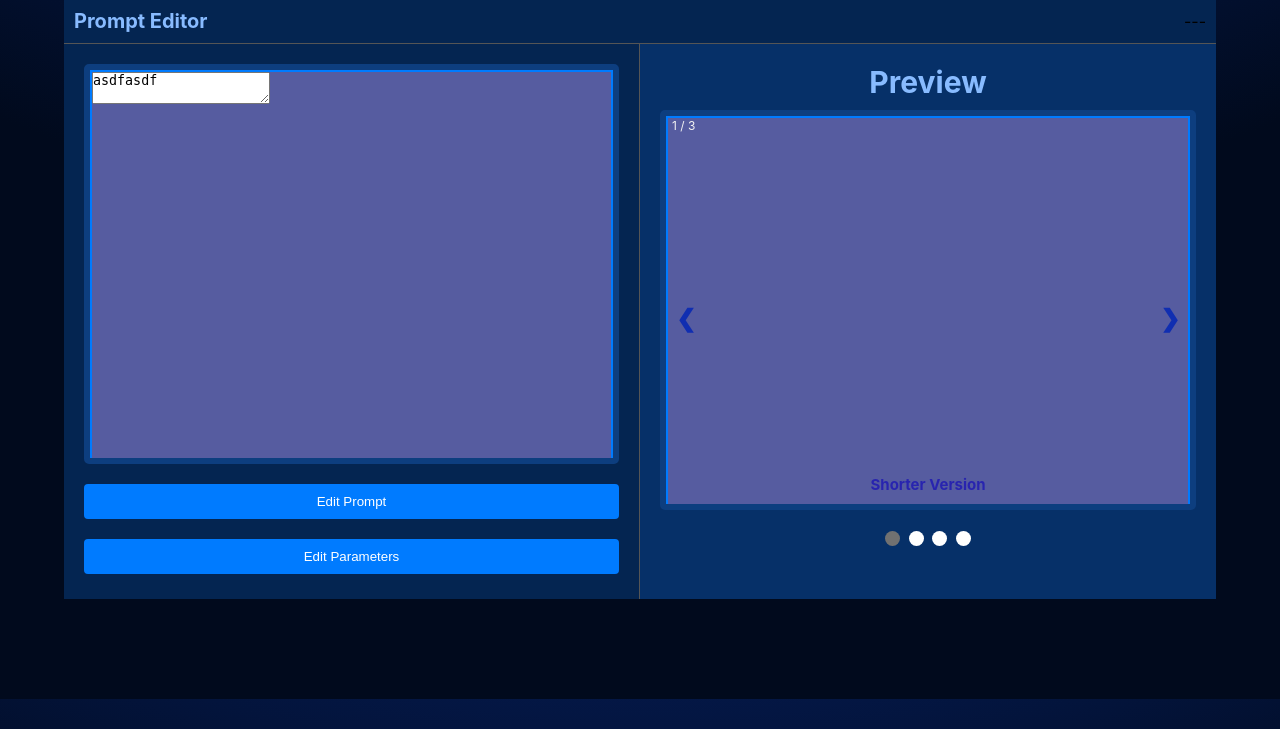
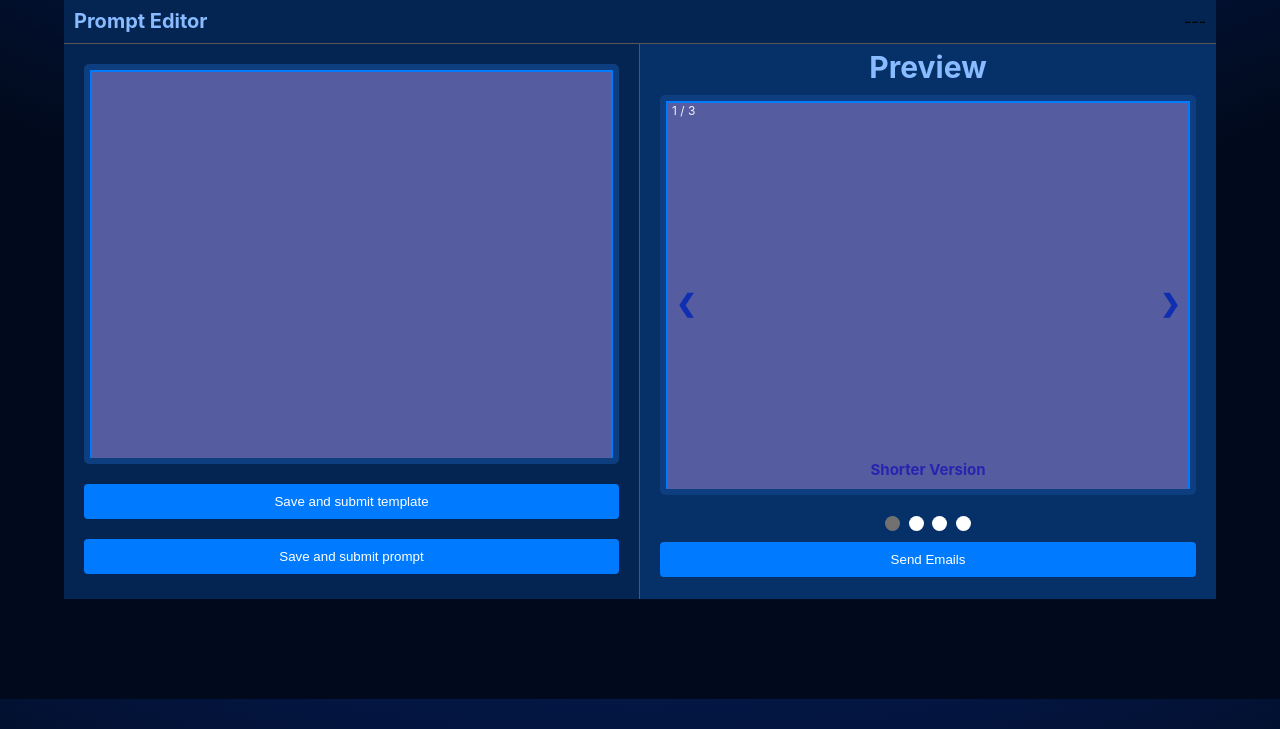
Before and after one commit to madiyarzm/Peppercorn-AI-Back-up, a FastAPI app: page /send-email in a window 1280 px wide. Shown: the part 71-800 px from the top of the page. Run offline with FastAPI, Linux system fonts and the light colour scheme; some libraries are stand-ins or nearby versions.

Commit message:
updated send email

```diff
--- a/templates/send_email.html
+++ b/templates/send_email.html
@@ -274,9 +274,8 @@
       background-color: rgb(86, 92, 160);
     }
     .form-controls {
-      margin-top: 20px;
-      color: white;
-      font-size: 20px;
+
+      font-size: 15px;
     }
 
     .dropdown,
@@ -293,223 +292,6 @@
       border: none;
       border-radius: 4px;
       cursor: pointer;
-    }
-
-    /*==================
-    Base Styles
-===================*/
-
-    * {
-      box-sizing: border-box;
-    }
-
-    body {
-      margin: 0;
-      padding: 0;
-    }
-
-    input[type="radio"] {
-      display: none;
-    }
-
-    .container {
-      background-color: #0056b3;
-      position: relative;
-      height: 80%;
-      width: 525px;
-      padding: 2em;
-    }
-
-    .slide-wrapper {
-      position: relative;
-      margin: 0 auto;
-      padding: 3em;
-      width: 100%;
-      height: 300px;
-      border-radius: 20px;
-      box-shadow: 0px 1px 2px 0px rgb(53, 53, 53);
-      overflow: hidden;
-    }
-
-    /*==================
-    Slides
-===================*/
-
-    #slide-role {
-      background: inherit;
-      position: absolute;
-      top: 0;
-      left: 0;
-      width: 500%;
-      height: 100%;
-      z-index: 100;
-      transition: left 0.5s cubic-bezier(0.455, 0.03, 0.515, 0.955);
-      /* flex */
-      display: flex;
-    }
-
-    .slide {
-      width: 100%;
-      height: 100%;
-      background-size: cover;
-      background-position: center;
-    }
-
-    /* backgrounds */
-    /*
-.slide-1 {
-    background-image: url("https://images.pexels.com/photos/1562/italian-landscape-mountains-nature.jpg?auto=compress&cs=tinysrgb&h=650&w=940");
-}
-
-.slide-2 {
-    background-image: url("https://images.pexels.com/photos/33109/fall-autumn-red-season.jpg?auto=compress&cs=tinysrgb&h=650&w=940");
-}
-
-.slide-3 {
-    background-image: url("https://images.pexels.com/photos/448714/pexels-photo-448714.jpeg?auto=compress&cs=tinysrgb&h=650&w=940");
-}
-
-.slide-4 {
-    background-image: url("https://images.pexels.com/photos/38136/pexels-photo-38136.jpeg?auto=compress&cs=tinysrgb&h=650&w=940");
-} */
-
-    /*===================
-    BUTTONS
-====================*/
-
-    .btn,
-    .btn::after {
-      border-radius: 50%;
-      transition: all 0.5s cubic-bezier(0.785, 0.135, 0.15, 0.86);
-    }
-
-    .btn {
-      border: 1px solid rgba(0, 0, 0, 0.281);
-      background: rgb(255, 255, 255);
-      box-shadow: 0px 2px 2px rgba(56, 56, 56, 0.822);
-      position: absolute;
-      bottom: 12%;
-      width: 30px;
-      height: 30px;
-      cursor: pointer;
-      transform: scale(1.1);
-      z-index: 1000;
-    }
-
-    .btn:nth-of-type(1) {
-      left: 38%;
-    }
-
-    .btn:nth-of-type(2) {
-      left: 45%;
-    }
-
-    .btn:nth-of-type(3) {
-      left: 52%;
-    }
-
-    .btn:nth-of-type(4) {
-      left: 59%;
-    }
-
-    .btn:hover {
-      transform: scale(1.4);
-    }
-
-    /* buttons Atom! */
-
-    .btn::after {
-      content: "";
-      display: inline-block;
-      border: 1px solid white;
-      background: rgb(11, 185, 238);
-      width: 20px;
-      height: 20px;
-      margin: 3px 3px;
-      transform: scale(0.5, 0.5);
-      box-shadow: 0px 1px 5px rgba(56, 56, 56, 0.822);
-    }
-
-    /*====================
-        L O G I C
- ===================*/
-
-    /* slide logic */
-
-    input[type="radio"]:checked#slide-2-trigger
-      ~ div.slide-wrapper
-      > div#slide-role {
-      left: -100%;
-    }
-
-    input[type="radio"]:checked#slide-3-trigger
-      ~ div.slide-wrapper
-      > div#slide-role {
-      left: -200%;
-    }
-
-    input[type="radio"]:checked#slide-4-trigger
-      ~ div.slide-wrapper
-      > div#slide-role {
-      left: -300%;
-    }
-
-    /* button logic */
-
-    input[type="radio"]:checked + label.btn {
-      transform: scale(1.2);
-      border: 1px solid rgba(53, 53, 53, 0.308);
-    }
-
-    input[type="radio"]:checked + label.btn::after {
-      transform: scale(1.1, 1.1);
-      background: lightskyblue;
-    }
-
-    /*=====================================================================================
-                MEDIA QUERIES
-=======================================================================================*/
-
-    @media only screen and (max-width: 750px) {
-      .slide-wrapper {
-        /* width: 300px;
-        height: 100%; */
-
-        display: flex;
-        flex-direction: column;
-        gap: 20px; /* Add some space between the editors */
-      }
-      .btn:nth-of-type(1) {
-        left: 93%;
-        bottom: 60%;
-      }
-      .btn:nth-of-type(2) {
-        left: 93%;
-        bottom: 50%;
-      }
-      .btn:nth-of-type(3) {
-        left: 93%;
-        bottom: 40%;
-      }
-      .btn:nth-of-type(4) {
-        left: 93%;
-        bottom: 30%;
-      }
-    }
-
-    @media only screen and (max-width: 450px) {
-      .btn:nth-of-type(1) {
-        left: 91%;
-      }
-      .btn:nth-of-type(2) {
-        left: 91%;
-      }
-      .btn:nth-of-type(3) {
-        left: 91%;
-      }
-      .btn:nth-of-type(4) {
-        left: 91%;
-      }
     }
 
     /* Slideshow container */
@@ -627,64 +409,31 @@
       </header>
       <main class="main">
         <div class="left-panel">
+            <!-- <h2>Email Template</h2> -->
           <div class="editor_container">
             <div id="editor" class="ck-editor__editable">
-                <textarea>asdfasdf</textarea>
             </div>
           </div>
           <div class="form-controls" id="formControls" style="display: none">
-            <!-- <div class="dropdown"> -->
-              <!-- <label style="margin-right: 10px">Select user type: </label>
-              <select name="format" id="format">
-                <option selected disabled>Choose from following</option>
-                <option value="pdf">Doctors</option>
-                <option value="txt">Lawyers</option>
-                <option value="epub">Enterpreneurs</option>
-                <option value="fb2">Teachers</option>
-                <option value="mobi">Students</option>
-                <option value="mobi">Start-upers</option>
-                <option value="mobi">VC founders</option>
-                <option value="mobi">Event-organizers</option>
-              </select>
+            <h2 style="font-size: 15px; margin-bottom: 5px; text-align: center; margin-top: -10px;">Email Generator Prompt</h2>
+            <div class="editor_container">
+              <div id="editor_prompt" class="ck-editor__editable">
               </div>
-            <div class="gender">
-              <label>Gender:</label>
-              <label
-                ><input type="radio" name="gender" value="male" /> Male</label
-              >
-              <label
-                ><input type="radio" name="gender" value="female" />
-                Female</label
-              >
-            </div>
-            <div class="income">
-              <label for="income-range">Income:</label>
-              <input
-                type="range"
-                id="income-range"
-                name="income-range"
-                min="100"
-                max="10000"
-                step="100"
-              />
-            </div> -->
-            <div class="editor_container">
-                <div id="editor_prompt" class="ck-editor__editable"></div>
             </div>
           </div>
 
           <button class="switch-button" onclick="showEditor()">
-            Edit Prompt
+            Save and submit template
           </button>
-          <button class="config-button">Edit Parameters</button>
+          <button class="config-button">Save and submit prompt</button>
         </div>
 
         <div class="right-panel">
-          <h2>Preview</h2>
+          <h2 style="margin-top: -15px;">Preview</h2>
           <!-- <div class="preview-box"> -->
           -->
           <!-- Slideshow container -->
-            <div class="slideshow-container" style="margin-top: -30px;">
+          <div class="slideshow-container" style="margin-top: -30px">
             <!-- Full-width images with number and caption text -->
             <div class="mySlides fade">
               <div class="numbertext">1 / 3</div>
@@ -732,9 +481,12 @@
             <span class="dot" onclick="currentSlide(4)"></span>
           </div>
           <!-- </div> -->
+          <button class="send_button" style="margin-top: 7px;">Send Emails</button>
+        </div>
+        <!-- <button>Generate</button> -->
 
-        </div>
       </main>
+
     </div>
     <script>
       const numStars = 100; // Adjust the number of stars as needed
@@ -757,18 +509,139 @@
       function showEditor() {
     document.getElementById("formControls").style.display = "none";
     document.querySelector(".editor_container").style.display = "block";
+    document.getElementById("emailTemplateHeader").style.display = "none"; // Hide the email template header
 }
 
 function showFormControls() {
     document.getElementById("formControls").style.display = "block";
     document.querySelector(".editor_container").style.display = "none";
+    document.getElementById("emailTemplateHeader").style.display = "block"; // Show the email template header
 }
+
 
       document
         .querySelector(".config-button")
         .addEventListener("click", showFormControls);
 
-      ClassicEditor.create(document.querySelector("#editor")).catch((error) => {
+        const preformattedText = `
+<p>SUBJECT: You're invited to SUMMER OF LOVE! &lt;3</p>
+<p></p>
+<p>Hello Members of the Spice Kingdom,</p>
+<p></p>
+<p>I must confess something quite spicy has been on my mind lately. You won't believe it, but I was grooving to some tunes by the America's favorite Canadian sweetheart Celine Dion, and oh boy, love hit me like a fiery pepper! Her enchanting melodies transcended time and filled the air with passion and romance. It was like Cupid himself dropped by with a crate of red-hot chili peppers!</p>
+<p></p>
+<p>Inspired by this fervent reminder, I decided to host an unforgettable celebration, unlike any other. To celebrate the sizzling season devoted to all things love. So from henceforth, by Royal Decree, Summer of 2023 shall be called THE SUMMER OF LOVE (SOL). And I invite you all to join in the fun.</p>
+<p></p>
+<p>[Fri Jul 28] Black Pink Mostly Singles Party (co-hosted by NAS DAILY): <a href="http://lu.ma/blackpink">http://lu.ma/blackpink</a><br>
+To kick off SOL, Dignitary Nuseir Yassin (also known by his 65 million followers as Nas Daily) will be hosting a royal gathering of men and women, separated by bright colors and dark hues. It will be a small intimate gathering of 200.</p>
+<p></p>
+<p>[Sat Jul 29] Quest for the 5 Elements (co-hosted by INFINITE LOVE): <a href="https://partiful.com/e/4kLGvBJE9pHfbSgDfrF2">https://partiful.com/e/4kLGvBJE9pHfbSgDfrF2</a><br>
+Love is only great when it's infinite. And that is the adventure that Infinite Love has crafted. We will explore the elements of earth, wind, fire, and water... and find out what the last element is! The house will be transformed into an otherworldly wonderland, with sections dedicated to one of the four elements. Guests will embark on a captivating journey engaging in activities that evoke the essence of each element. It will be a night of profound discoveries, where hearts open to the boundless potential of infinite love, and where new connections are forged on the foundation of elemental unity.</p>
+<p></p>
+<p>[Sat Aug 5] Barbenheimer VIP Summer of Love Founder's Party 🎀🧳 (co-hosted by Forbes 30u30): <a href="http://lu.ma/forbes">http://lu.ma/forbes</a><br>
+Don't forget the Founders and Investors of the Silicon Valley. Communities from YC, Forbes, South Park Commons, etc., will be hosting a Barbie-Oppenheimer-filled affair. This exclusive gala will be a fusion of sophistication and whimsy, with a touch of modern tech glamour.</p>
+<p></p>
+<p>[Sat Aug 12] Jungle Formal: Wild Love Safari Mostly Singles Party: <a href="http://lu.ma/junglelove">http://lu.ma/junglelove</a><br>
+And who can forget the wild, passionate love of the Jungle. Amidst the verdant landscape, singles will come together to embrace the untamed nature of love, celebrating the raw beauty and excitement that only the jungle can offer.</p>
+<p></p>
+<p>With these captivating events, THE SUMMER OF LOVE (SOL) promises to be an experience that transcends time and warms the hearts of all who partake. Whether it's exploring the infinite aspects of love or surrendering to the wild allure of the jungle, this extraordinary celebration will leave a lasting impression on the souls of those who embark on this magical journey. So why not?</p>
+<p></p>
+<p>Let your SOL ignite and the Summer of Love begin!</p>
+<p></p>
+<p>Sincerely,</p>
+<p></p>
+<p>Spice King</p>
+<p></p>
+<p><a href="http://instagram.com/spicekingofzanzibar">http://instagram.com/spicekingofzanzibar</a></p>
+`;
+
+const preformattedText2 = `
+<p style="color: black;">Imagine that you are an email marketer hired to write a drip campaign for a business. The goal of the drip campaign is to convert the user that gives you the email into a paying customer by giving them information and value.</p>
+
+<p>The business is a startup consulting company that will advice startup founders on starting their first company.</p>
+
+<p>Give me 12 email topic ideas and catchy subject lines (optimized for open rates).</p>
+
+<p>For each of the 4 email topics, write an email that is compelling and valuable. The email is intended for sending over 4 weeks. The email should roughly follow this format (although feel free to generate variations):</p>
+
+<p>First paragraph, an introduction that is funny, charming, and tells a story. The following paragraphs should provide valuable information. Conclusion should reach back to the first paragraph and tie the whole thing together.</p>
+
+<p>The product we are trying to sell is the following:</p>
+
+<p>Start Your First Startup: A Mastery Course to Starting Your First Startup</p>
+
+<p>It is a $2,000 course. Most of the selling language in the emails should happen at the end and not the beginning.</p>
+
+<p></p>
+
+<p>My real name is Jimmy. But I don’t really use this name here because I had to create a 3rd person persona called the Spice King of Zanzibar. This is the name I use to promote all of my parties and events. The events happen at my house and they’ve become a thing in the bay area.</p>
+
+<p>It all started because I got burnt out working on a startup for 4 years. After that I decided I needed to take a break to recharge myself. After traveling for a year, I settled down in a house in Hillsborough and began throwing events. Eventually as my events got more and more popular, I had to be more intentional about my public identity. This was where I created the Spice King persona. This persona is similar to a stage name, like Cher, or Prince. Over time, many people have addressed me as “Spice King,” “Spice King Jimmy,” “SK” or just “spice.”</p>
+
+<p>The origin story of the Spice King is natural to me because I love to cook as a hobby and I collect single-origin spices. It just so happens that Zanzibar is a place known for its amazing spices. Put two and two together - you have an amazingly alliterative word with uncommon letters of the alphabet… with an origin story that is organic, truthful and natural. The Spice King of Zanzibar is not just a marketing brand… It is a movement.</p>
+
+<p>Going back into the events, the way I typically promote my events is through a site called Partiful.com or Lu.ma. They are event creation and promotion platforms, similar to Eventbrite. On those platforms, I use my persona (not Jimmy but Spice King) to promote the events.</p>
+
+<p>I take on the role of a benevolent Spice King with my Subjects of the Kingdom. The Spice King’s tone is often humorous and light-hearted. And puns. He loves the use of puns and clever imagery that is uncommon.</p>
+
+<p>In a lot of the event descriptions, the Spice King writes in 1st person, with a fictitious but believable narrative created around the Spice Kingdom. This is the same for the email newsletters that are written.</p>
+
+<p>With this context, imagine you are an email marketer, writing to and updating a list of people in a monthly newsletter of all the cool events happening in the Spice Kingdom or wherever the Spice King maybe… you are an email marketer, but you are also the Spice King.</p>
+
+<p>Here are the instructions for this GPT prompt.</p>
+
+<p>Let’s write an email that is relevant to a custom profile of an individual given some of the data I’ll be giving you.</p>
+
+<p>Here is an example of the monthly newsletter format / template.</p>
+
+<p>Here is the instructions for the first section:</p>
+
+<p>It starts with a casual greeting and then transitions to write something personal and relevant about the person. The language here is casual, but artful – and in character of the Spice King. He is addressing his royal subjects after all.</p>
+
+<p>Sometimes I tell a short 3-5 sentence story about the Spice Kingdom, tied to the month. It can really be anything, but it should be creative and memorable.</p>
+
+<p>To customize this section, we will use some data from the past, particularly from a Dumpling Party held in Feb of 2024 - which is a singles party. When they registered for the event, they had to fill out some data like LinkedIn profiles and notes. I will list the data here so you can use it to make this greeting more relevant:</p>
+
+<p>Name: Andy T<br>
+Email: xxx@hotmail.com<br>
+Occupation: Sales Manager at Autobahn Motors Mercedes-Benz, living in Redwood City<br>
+Education: Bachelor’s Degree in Marketing from San Francisco State University<br>
+Ticket type: Red Dumpling (Red Dumpling means “Single,” Black Dumpling means “Taken,” and “Gold” means “It’s complicated.”)<br>
+Notes: First time at the house, super excited!</p>
+
+<p>Using this data, customize the first paragraph from what you can infer (not directly injecting the data into the paragraph because that would sound like a human did not write it). For instance, what kind of income can you infer from the fact that he’s a Sales Manager, living in Redwood City? What about his gender from his name Andy? Or from the notes. Write it in such a way that when someone reads it, it thinks you are just filling in the blanks. For instance, you should never directly write that he’s a Sales Manager at Autobahn Motors.</p>
+
+<p>Make the introduction as personal as possible so that it is relevant.</p>
+
+<p>At the tail-end of the first paragraph or section, make sure there is a seamless transition toward the next section where there will be a list of events for the subscriber to see.</p>
+
+<p>Here is the instructions for the second section:</p>
+
+<p>The second paragraph is all about summarizing the events succinctly in the context of the Spice Kingdom. It will be written in this format:</p>
+
+<p>Title of the Event, as well as the date<br>
+Description here<br>
+[Insert Link Here]</p>
+
+<p>As a filler for now, generate 3 events from the past history for Andy to attend: July 4, 1776 where the Declaration of Independence is signed, A Watching Party for the Pilot Episode of The Game of Thrones, and the Inauguration of Barack Obama.</p>
+
+<p>Here is the instructions for the third section:</p>
+
+<p>The final section is about summarizing everything and leaving the subscriber to feel good afterwards so that they have a positive impression of you. This again should use some of the data from Section 1 to make it relevant to the email subscriber I am sending it to.</p>
+
+<p>Here is the instructions for the fourth section:</p>
+
+<p>The fourth section is usually the signature. I sign off often with something cheeky and relevant, along the lines of:</p>
+
+<p>Yours in spice,<br>
+Spice King</p>
+`;
+      // Initialize CKEditor for the editor container and set preformatted text
+      ClassicEditor.create(document.querySelector("#editor"))
+        .then((editor) => {
+          editor.setData(preformattedText);
+        })
+        .catch((error) => {
           console.error(error);
         });
 
@@ -796,11 +669,13 @@
         }
       );
 
-      ClassicEditor.create(document.querySelector("#editor_prompt")).catch(
-        (error) => {
+      ClassicEditor.create(document.querySelector("#editor_prompt"))
+        .then((editor) => {
+          editor.setData(preformattedText2);
+        })
+        .catch((error) => {
           console.error(error);
-        }
-      );
+        });
 
       setTimeout(() => {
         document.body.classList.remove("animated-cursor");
```
Lines whose indentation alone changed are shown as unchanged.
